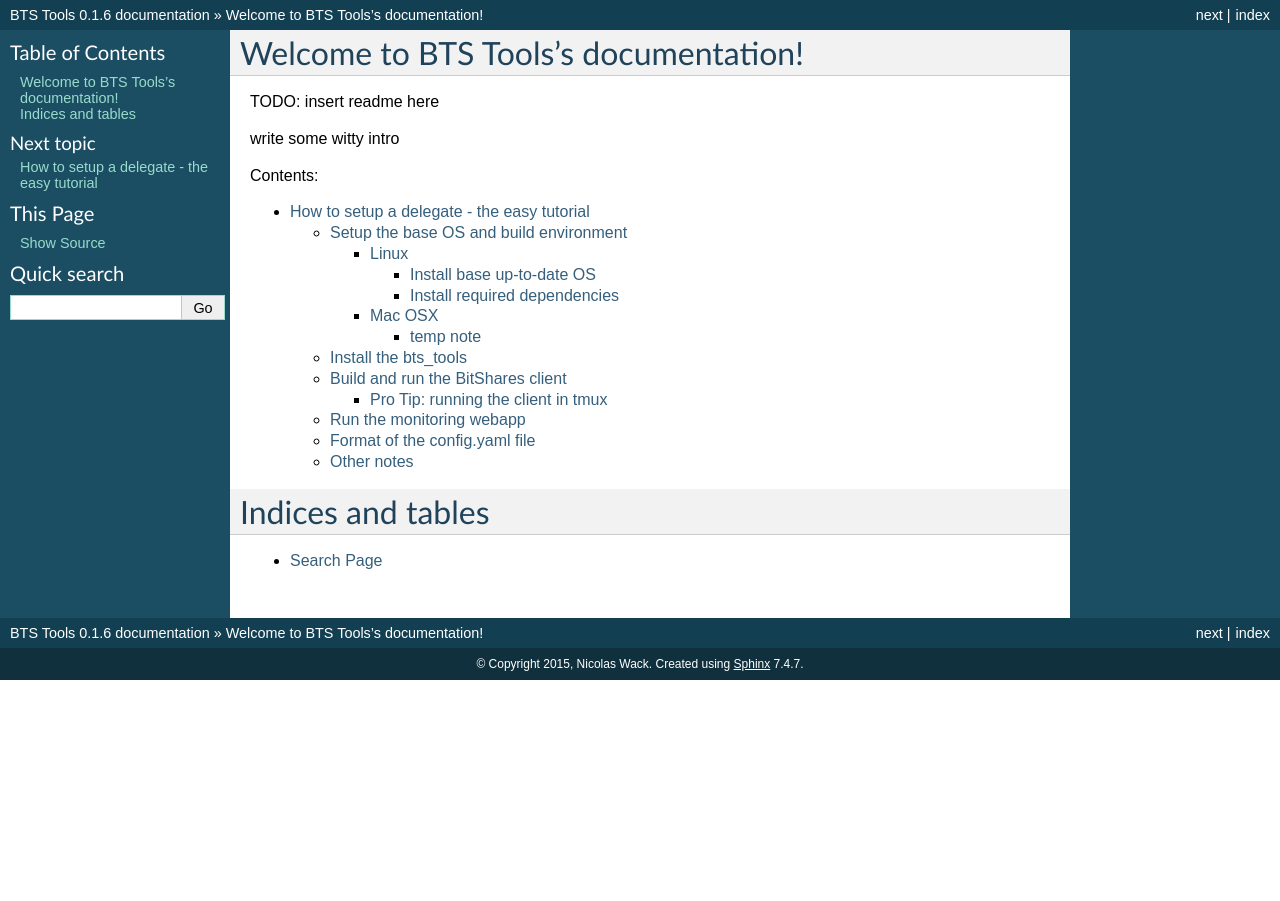
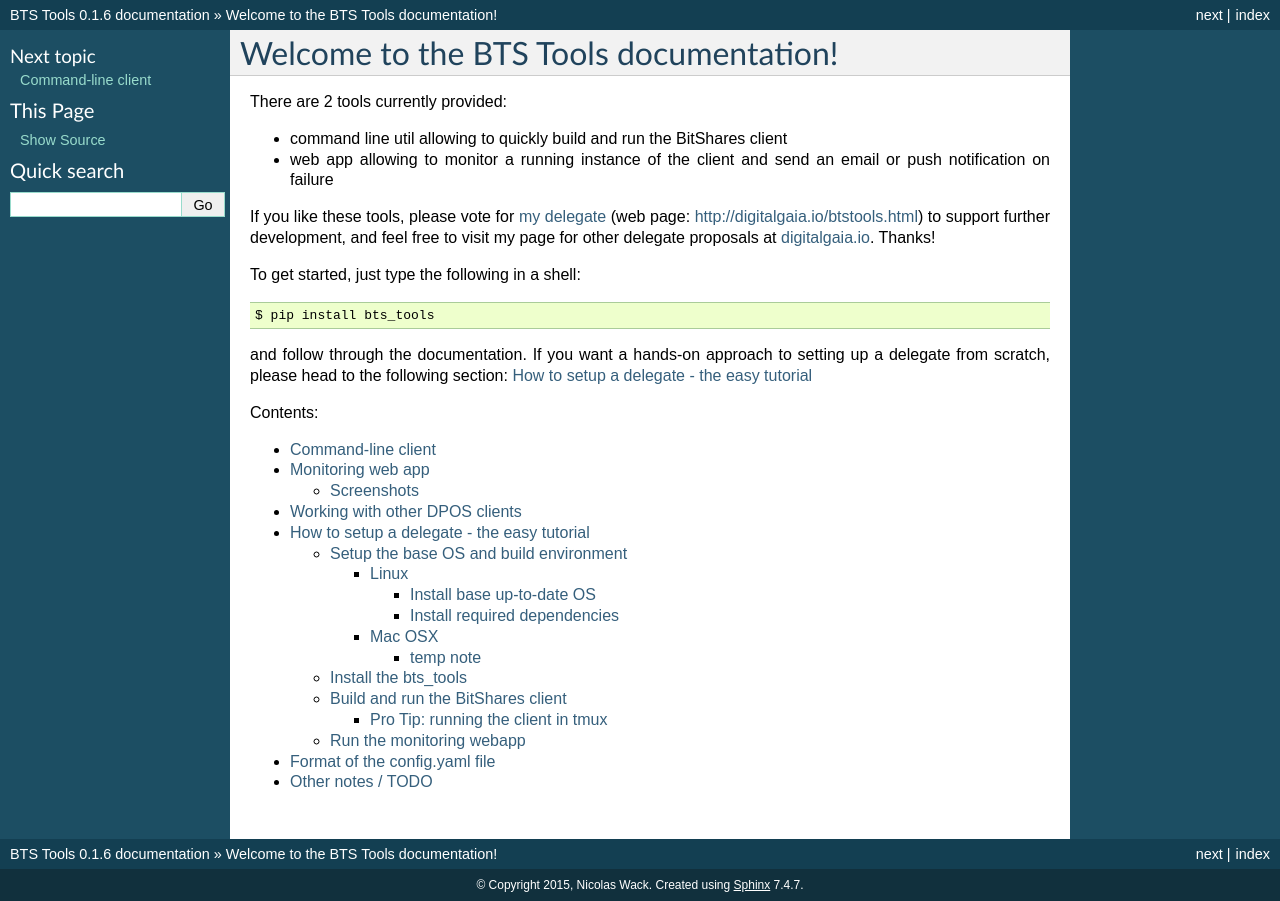
Before and after one commit to wackou/bts_tools, a Sphinx documentation site: the page built from docs/index.rst, in a window 1280 px wide. Built offline with Sphinx 7.4.7, drawn with Linux system fonts in a browser that asks for light colours.

Commit message:
More work on the general structure of the documentation

```diff
--- a/README.rst
+++ b/README.rst
@@ -3,7 +3,7 @@
 
 There are 2 tools currently provided:
 
-- command line util allowing to quickly build and run the bitshares client
+- command line util allowing to quickly build and run the BitShares client
 - web app allowing to monitor a running instance of the client and send
   an email or push notification on failure
 
--- /dev/null
+++ b/docs/cmdline.rst
@@ -0,0 +1,51 @@
+
+Command-line client
+===================
+
+just run the ``bts`` script with the command you want to execute:
+
+::
+
+    $ bts -h
+    usage: bts [-h] [-r]
+               {clean_homedir,clean,build,build_gui,run,run_gui,list,monitor,publish_slate}
+               [environment] [hash]
+
+    following commands are available:
+      - clean_homedir    : clean home directory. WARNING: this will delete your wallet!
+      - clean            : clean build directory
+      - build            : update and build bts client
+      - build_gui        : update and build bts gui client
+      - run              : run latest compiled bts client, or the one with the given hash or tag
+      - run_gui          : run latest compiled bts gui client
+      - list             : list installed bts client binaries
+      - monitor          : run the monitoring web app
+      - publish_slate    : publish the slate as described in the given file
+
+    Examples:
+      $ bts build          # build the latest bts client by default
+      $ bts build v0.4.27  # build specific version
+      $ bts run
+      $ bts run debug  # run the client inside gdb
+
+      $ bts build pts-dev v2.0.1  # build a specific client/version
+      $ bts run seed-test         # run environments are defined in the config.yaml file
+
+      $ bts build_gui
+      $ bts run_gui
+
+      $ bts publish_slate                      # will show a sample slate
+      $ bts publish_slate /path/to/slate.yaml  # publish the given slate
+
+
+    positional arguments:
+      {clean_homedir,clean,build,build_gui,run,run_gui,list,monitor,publish_slate}
+                            the command to run
+      environment           the build/run environment (bts, pts, ...)
+      hash                  the hash or tag of the desired commit
+
+    optional arguments:
+      -h, --help            show this help message and exit
+      -r, --norpc           run binary with RPC server deactivated
+
+    You should also look into ~/.bts_tools/config.yaml to tune it to your liking.
--- a/docs/conf.py
+++ b/docs/conf.py
@@ -91,6 +91,7 @@
 
 # The name of the Pygments (syntax highlighting) style to use.
 pygments_style = 'sphinx'
+highlight_language = 'text'
 
 # A list of ignored prefixes for module index sorting.
 #modindex_common_prefix = []
--- a/docs/howto_os.rst
+++ b/docs/howto_os.rst
@@ -80,3 +80,6 @@
 ::
 
     $ sudo xcode-select -s /Applications/Xcode-5.1.1.app/Contents/Developer
+
+
+.. _homebrew: http://brew.sh/
--- a/docs/index.rst
+++ b/docs/index.rst
@@ -3,22 +3,37 @@
    You can adapt this file completely to your liking, but it should at least
    contain the root `toctree` directive.
 
-Welcome to BTS Tools's documentation!
-=====================================
+Welcome to the BTS Tools documentation!
+=======================================
 
-TODO: insert readme here
+There are 2 tools currently provided:
 
-write some witty intro
+- command line util allowing to quickly build and run the BitShares client
+- web app allowing to monitor a running instance of the client and send
+  an email or push notification on failure
 
+If you like these tools, please vote for `my delegate`_
+(web page: `http://digitalgaia.io/btstools.html <http://digitalgaia.io/btstools.html>`_)
+to support further development, and feel free to visit my page for other
+delegate proposals at `digitalgaia.io <http://digitalgaia.io>`_. Thanks!
 
+To get started, just type the following in a shell::
+
+    $ pip install bts_tools
+
+and follow through the documentation. If you want a hands-on approach to
+setting up a delegate from scratch, please head to the following section: :doc:`howto`
 
 Contents:
 
 .. toctree::
+   cmdline
+   monitor
+   variants
    howto
+   config_format
+   other
 
 
-Indices and tables
-==================
 
-* :ref:`search`
+.. _my delegate: bts://btstools.digitalgaia/approve
--- /dev/null
+++ b/docs/variants.rst
@@ -0,0 +1,5 @@
+
+Working with other DPOS clients
+===============================
+
+TODO: talk about PTS-DPOS, DevShares, etc...
```
Also changed, not shown: README.md (+1 -1 lines), docs/config_format.rst (added, +7 -0 lines), docs/howto.rst (+0 -34 lines), docs/monitor.rst (added, +42 -0 lines), docs/other.rst (added, +20 -0 lines).
